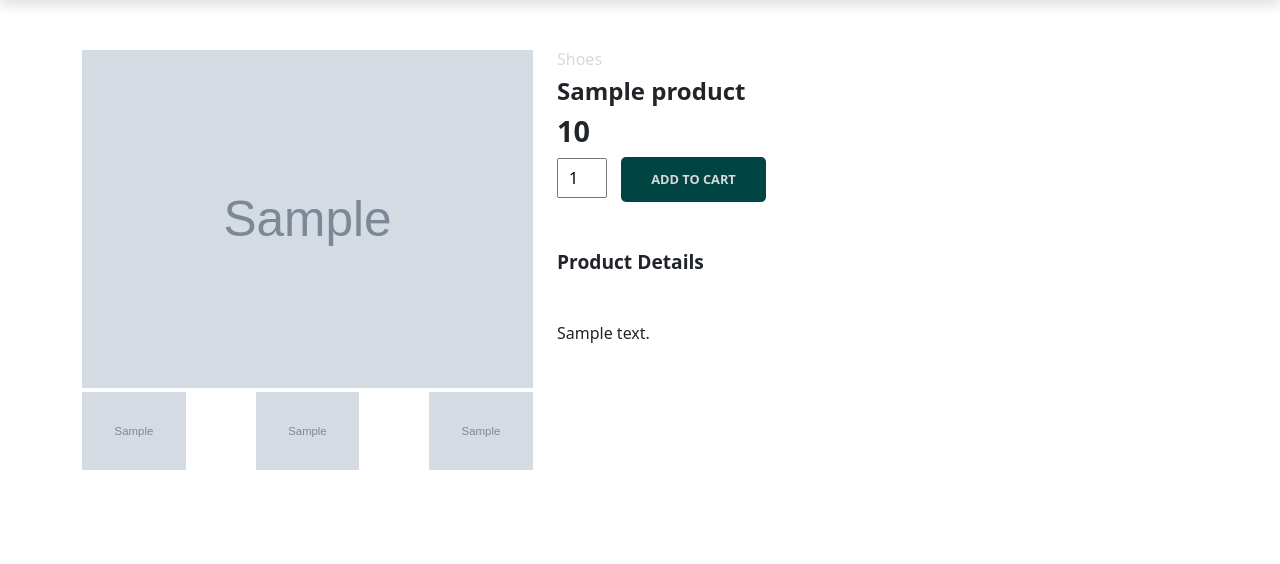
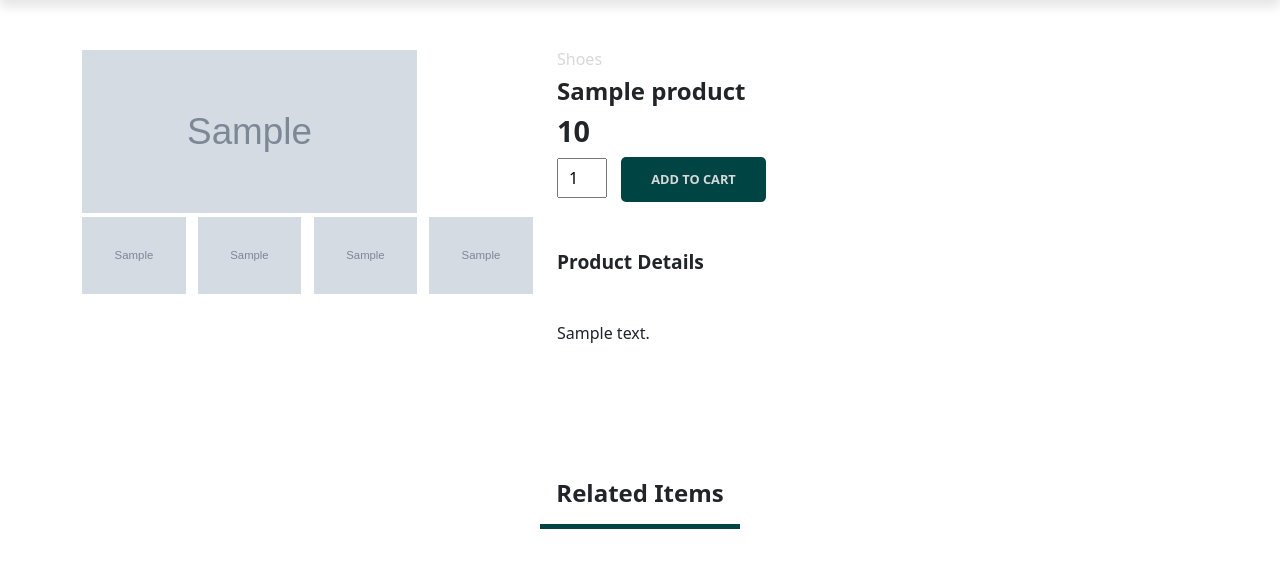
Before and after one commit to KabeloM06/php-shop, a PHP site: page /single_product.php?product_id=1 in a window 1280 px wide. Shown: the part 94-658 px from the top of the page. Run offline with PHP 8.4, Linux system fonts and the light colour scheme; tables that the repository leaves empty or names only in its code hold one stand-in row (values such as "Sample post"); grey boxes marked "Sample" are stand-in pictures.

Commit message:
fixed image sizing for single_product.php

```diff
--- a/assets/css/styles.css
+++ b/assets/css/styles.css
@@ -293,6 +293,10 @@
 }
 
 /*Single product page*/
+.single-product #mainImg{
+    max-width: 335px;
+    height: 50%;
+}
 .small-img-group{
     display: flex;
     justify-content: space-between;
--- a/index.php
+++ b/index.php
@@ -35,8 +35,8 @@
                         <a href="contact.html" class="nav-link">Conctact Us</a>
                     </li>
                     <li class="nav-item">
-                        <i class="fas fa-shopping-cart"><a href="cart.html"></a></i>
-                        <i class="fas fa-user"><a href="account.html"></a></i>
+                        <i class="fas fa-shopping-cart"><a href="cart.php"></a></i>
+                        <i class="fas fa-user"><a href="account.php"></a></i>
                     </li>
                     <li class="nav-item">
 
@@ -130,7 +130,7 @@
         <?php
             while($row= $featured_products->fetch_assoc()) {
         ?>
-            <div onclick="window.location.href='single_product.html'" class="product text-center col-lg-3 col-md-4 col-sm-12">
+            <div onclick="window.location.href='single_product.php'" class="product text-center col-lg-3 col-md-4 col-sm-12">
                 <img src="assets/images/<?php echo $row['product_image'] ?>" class="img-fluid mb-3" alt="">
                 <div class="star">
                     <i class="fas fa-star"></i>
--- a/single_product.php
+++ b/single_product.php
@@ -71,6 +71,9 @@
         <div class="col-lg-5 col-md-6 col-sm-12">
             <img id="mainImg" class="img-fluid w-100 pb-1" src="assets/images/<?php echo $row['product_image'] ?>" alt="">
             <div class="small-img-group">
+                <div class="small-img-col">
+                    <img src="assets/images/<?php echo $row['product_image'] ?>" width="100%" class="small-img" alt="">
+                </div>
                 <div class="small-img-col">
                     <img src="assets/images/<?php echo $row['product_image2'] ?>" width="100%" class="small-img" alt="">
                 </div>
```
